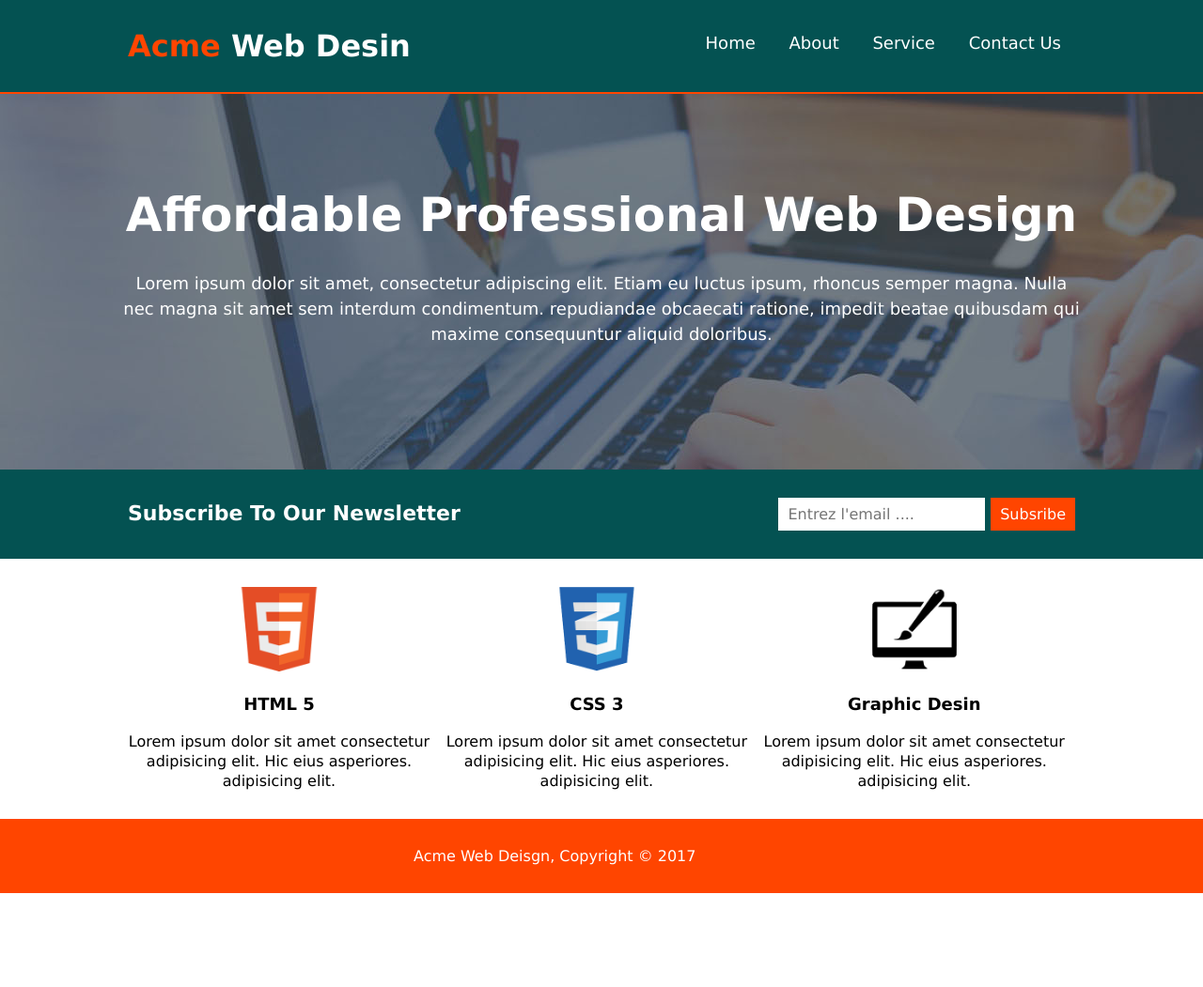
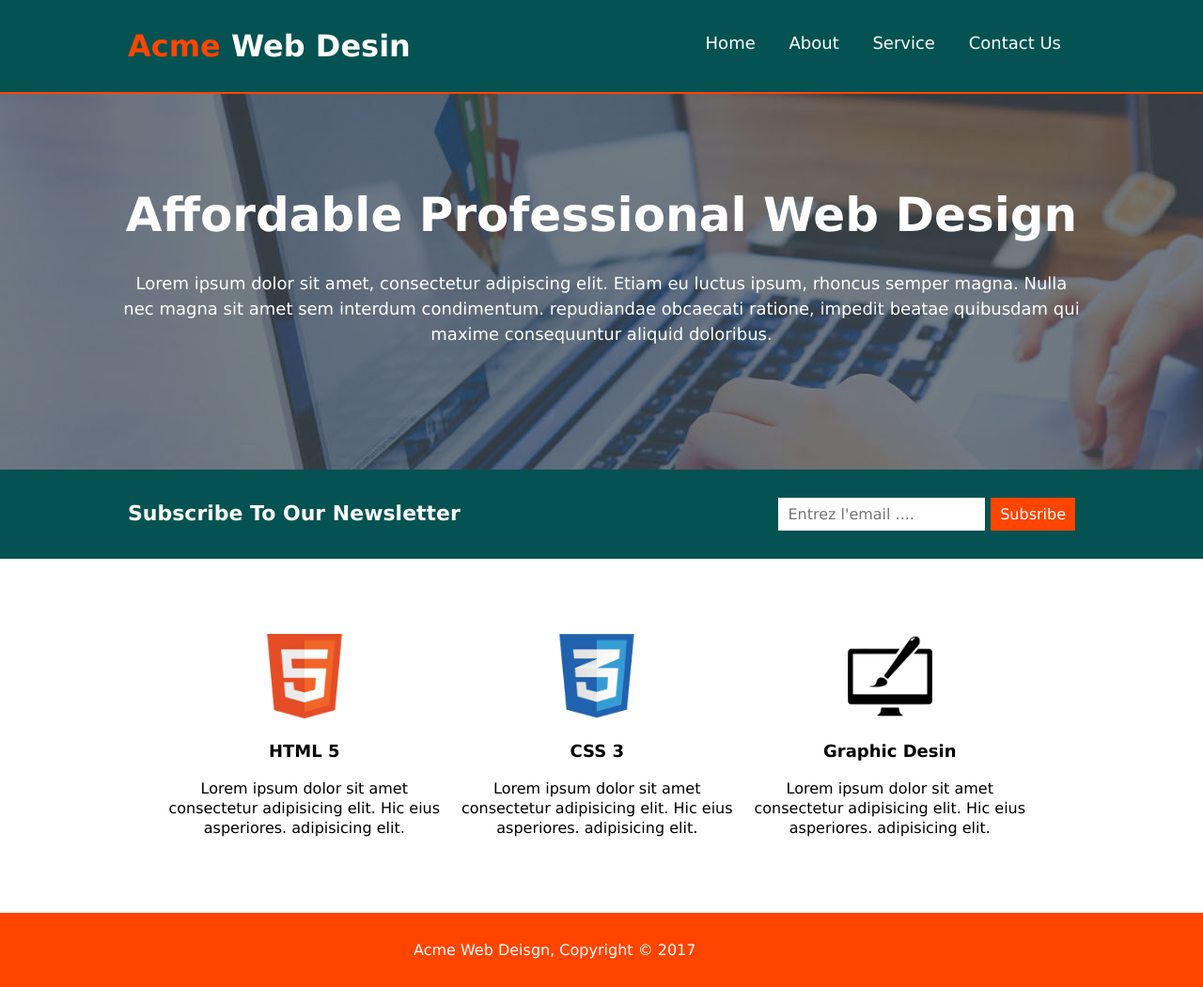
Before and after one commit to Anass-elr/First_proj, a plain HTML site: page index.html in a window 1280 px wide. Shown: the whole page at 94% size. Before the commit the page ends 951 px from the top, so only its background shows below. Drawn offline with Linux system fonts and the light colour scheme.

Commit message:
Change padding of the section #images

```diff
--- a/style.css
+++ b/style.css
@@ -104,6 +104,10 @@
     font-size: 16px;
 }
 
+#images{
+	padding:50px;
+}
+
 #images p,h3 {
     color:black;
 }
```
